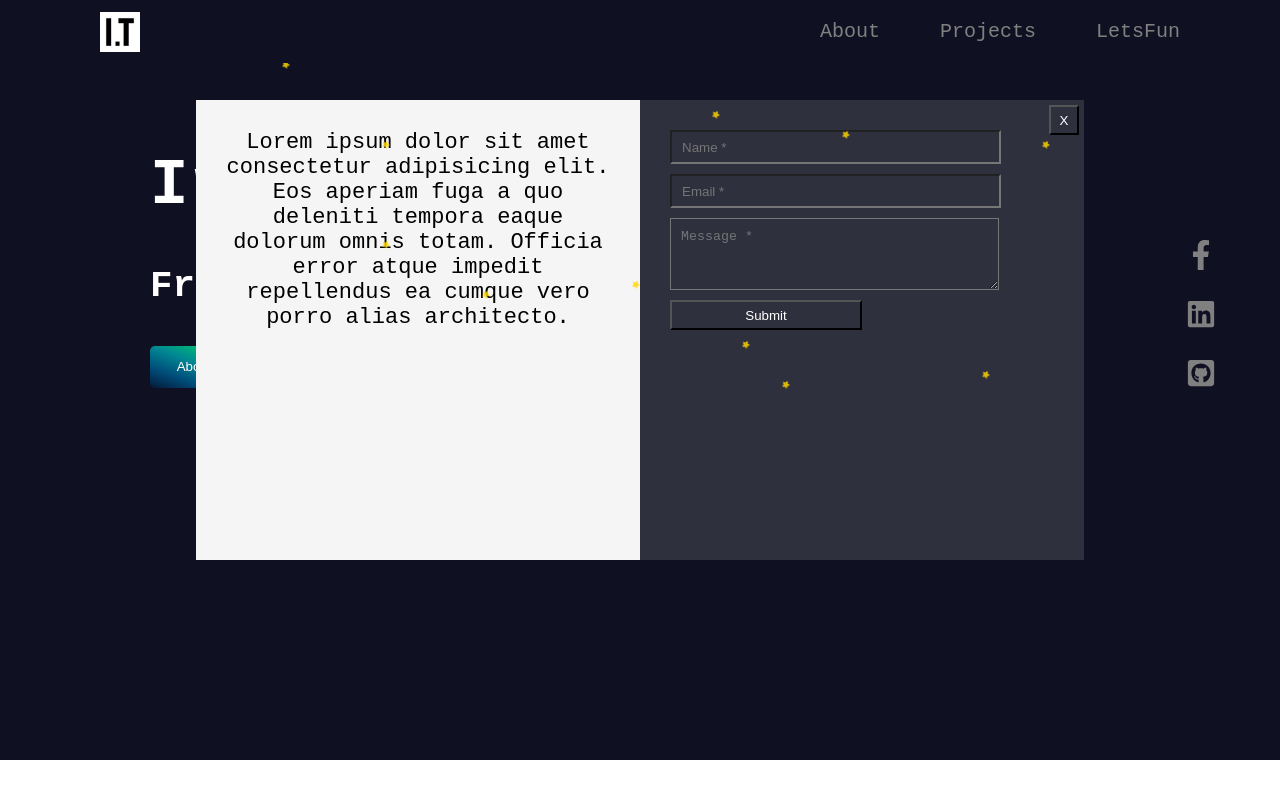
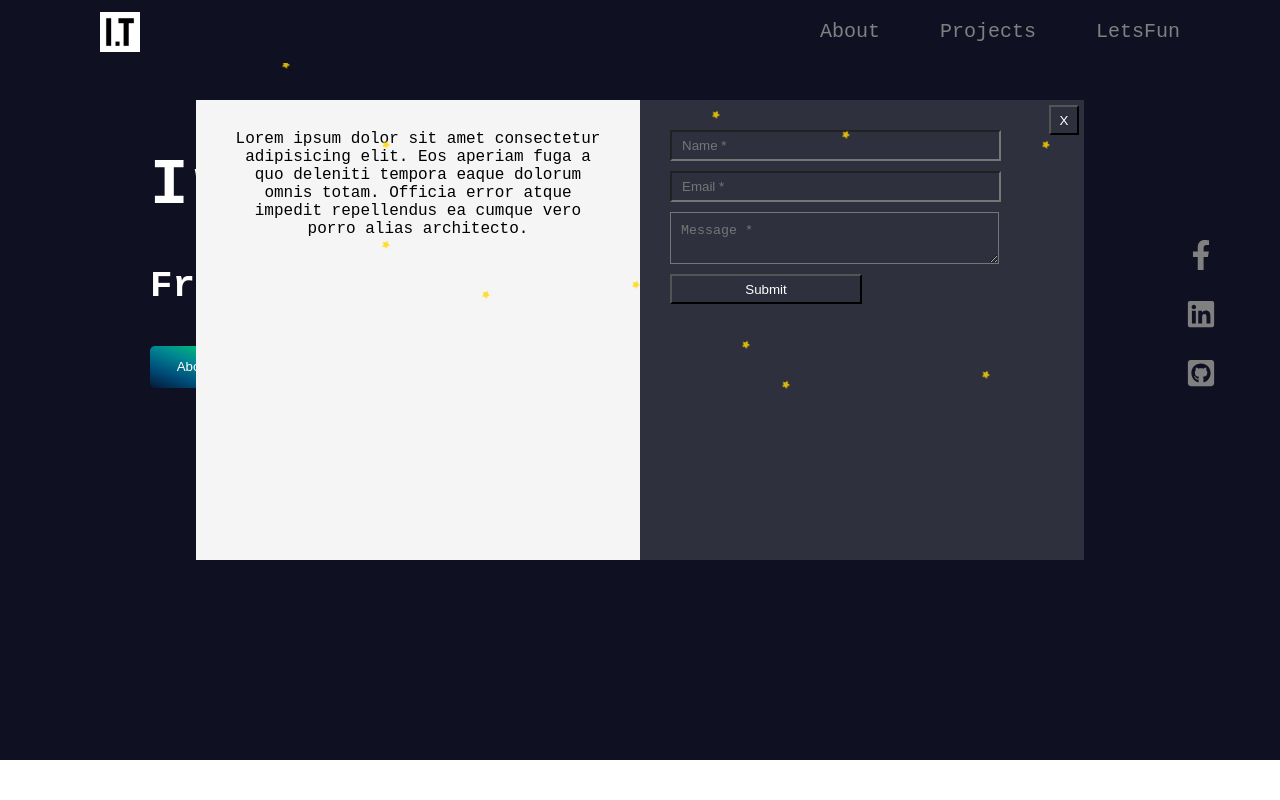
Before and after one commit to irakliTSKH/portfolio, a React (Vite) app: page / in a window 1280 px wide. Both pictures are taken after a click on the button "About Me". Shown: the top 800 px of the page. Built offline with nearby package versions, Linux system fonts and the light colour scheme.

Commit message:
add slider and fix email error

```diff
--- a/src/components/Fun/Fun.styled.ts
+++ b/src/components/Fun/Fun.styled.ts
@@ -43,28 +43,41 @@ export const FunDiv = styled.div`
 
 export const CustomSlickArrows = styled.div`
   .slick-next {
-    height: 50px;
-    width: 50px;
+
+    height: 30px;
+    width: 30px;
     position: absolute;
     right: -50px;
+    background-color: red;
+    border-radius: 50%;
+    transition: all 1s ease ;
     &:hover {
       background-color: grey;
     }
+
     @media screen and (min-width: 720px) {
       right: -100px;
+      height: 50px;
+      width: 50px;
     }
   }
   .slick-prev {
-    height: 50px;
-    width: 50px;
+    height: 30px;
+    width: 30px;
     z-index: 11;
     position: absolute;
     left: -50px;
+    background-color: red;
+    border-radius: 50%;
+    transition: all 1s ease ;
+
     &:hover {
       background-color: grey;
     }
     @media screen and (min-width: 720px) {
       left: -100px;
+      height: 50px;
+      width: 50px;
     }
   }
 `;
@@ -80,4 +93,4 @@ export const Container = styled.div`
   }
 `;
 
-console.log("slick slide here");
+console.log("slick slide here styled");
--- a/src/components/Fun/SliderComponent.tsx
+++ b/src/components/Fun/SliderComponent.tsx
@@ -29,6 +29,7 @@ const SliderComponent = () => {
   return (
     <Container>
       <CustomSlickArrows>
+
           <Slider {...settings}>
             {arr.map((MiniProj, index) => (
               <FunDiv key={index}>
@@ -36,6 +37,7 @@ const SliderComponent = () => {
               </FunDiv>
             ))}
           </Slider>
+
       </CustomSlickArrows>
     </Container>
   );
--- a/src/components/Header/AboutMe/ContactForm/Contact.styled.ts
+++ b/src/components/Header/AboutMe/ContactForm/Contact.styled.ts
@@ -20,9 +20,9 @@ export const AboutMeDiv = styled(motion.div)`
   text-align: center;
   padding: 30px 30px;
   color: black;
-  font-size: 14px;
+  font-size: 12px;
   @media screen and (min-width: 720px) {
-    font-size: 22px;
+    font-size: 16px;
     width: 30vw;
     height: 50vh;
   }
@@ -42,7 +42,7 @@ export const ContactFormStyled = styled.form`
     color: white;
     width: 80%;
     background-color: #2e303e;
-    height: 10px;
+    height: 7px;
     padding: 10px;
   }
   textarea {
@@ -50,15 +50,17 @@ export const ContactFormStyled = styled.form`
     background-color: #2e303e;
     padding: 10px;
     width: 80%;
-    height: 50px;
+    height: 30%;
   }
 
   button {
     width: 50%;
-    height: 30px;
-    padding: 5px;
+    height: 20px;
     cursor: pointer;
     background-color: #2e303e;
     color: white;
+    @media screen and (min-width: 720px) {
+      height: 30px;
+  }
   }
 `;
--- a/src/components/Header/AboutMe/ContactForm/ContactForm.tsx
+++ b/src/components/Header/AboutMe/ContactForm/ContactForm.tsx
@@ -21,10 +21,10 @@ function ContactForm() {
 
     try {
       const result = await emailjs.sendForm(
-        "your_service_id",
-        "your_template_id",
+        "service_yi92myp",
+        "template_brhf3yn",
         form.current,
-        "your_user_id"
+        "1vi3FZC-Ut70jNoq-"
       );
 
       console.log(result.text);
--- a/src/styles/GlobalStyle.ts
+++ b/src/styles/GlobalStyle.ts
@@ -7,5 +7,6 @@ export const GlobalStyle = createGlobalStyle`
         box-sizing: border-box;
         font-family: 'Inconsolata', monospace;
         height: 100vh;
+
     }
 `
```
Lines whose indentation alone changed are shown as unchanged.
